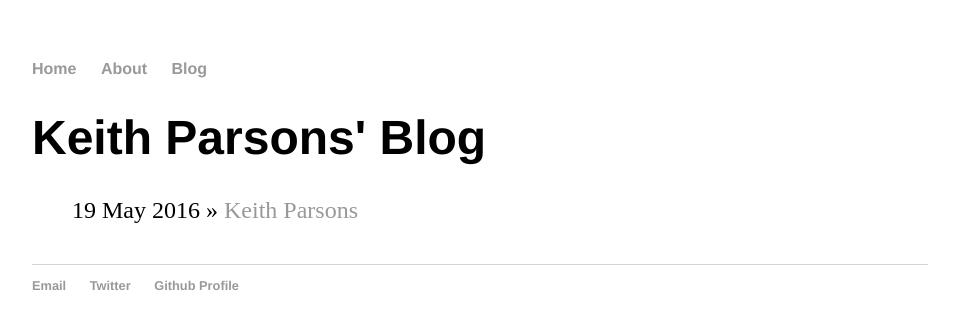
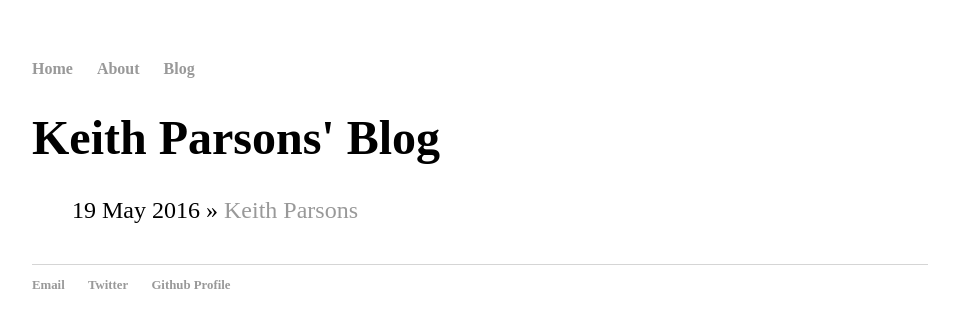
Before and after one commit to klparsons/klparsons90.github.io, a Jekyll site: the page built from blog/index.html, in a window 1280 px wide. Shown: the top 329 px of the page, without its empty margins (160-1119 px from the left). Built offline with Jekyll 4.4.1, drawn with Linux system fonts in a browser that asks for light colours; some web fonts are replaced.

Commit message:
Update main.css

```diff
--- a/css/main.css
+++ b/css/main.css
@@ -3,7 +3,7 @@ body {
     width: 70%;
 }
 nav ul, footer ul {
-    font-family:'Helvetica', 'Arial', 'Sans-Serif';
+    font-family:'Raleway';
     padding: 0px;
     list-style: none;
     font-weight: bold;
@@ -21,7 +21,7 @@ a:hover {
 }
 h1 {
     font-size: 3em;
-    font-family:'Helvetica', 'Arial', 'Sans-Serif';
+    font-family:'Raleway';
 }
 p {
     font-size: 1.2em;
```
